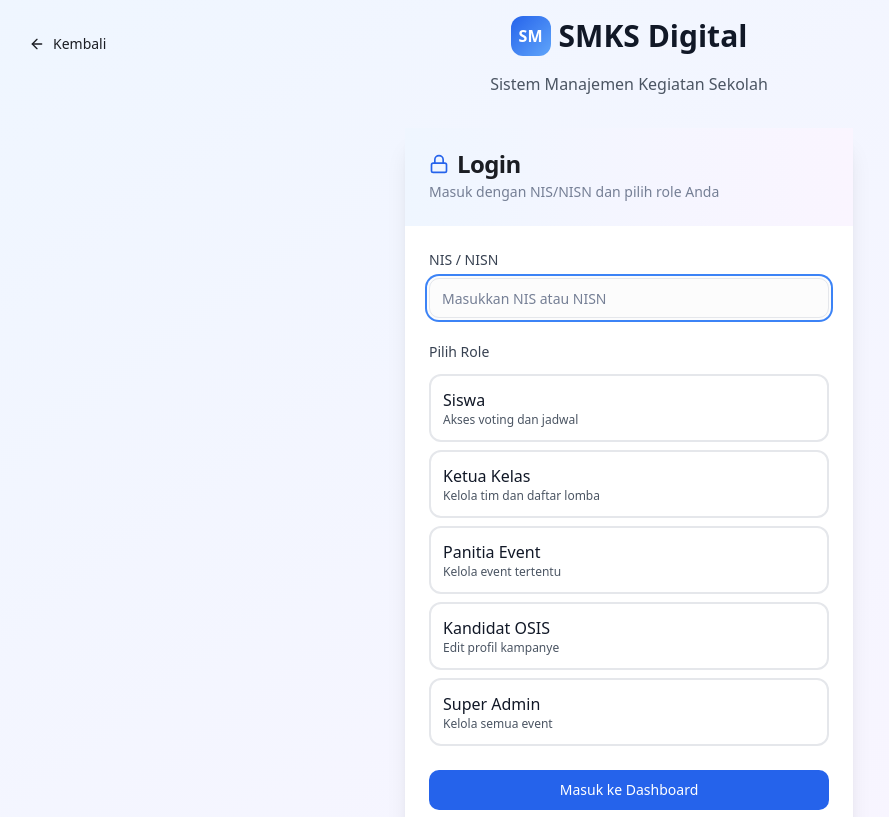
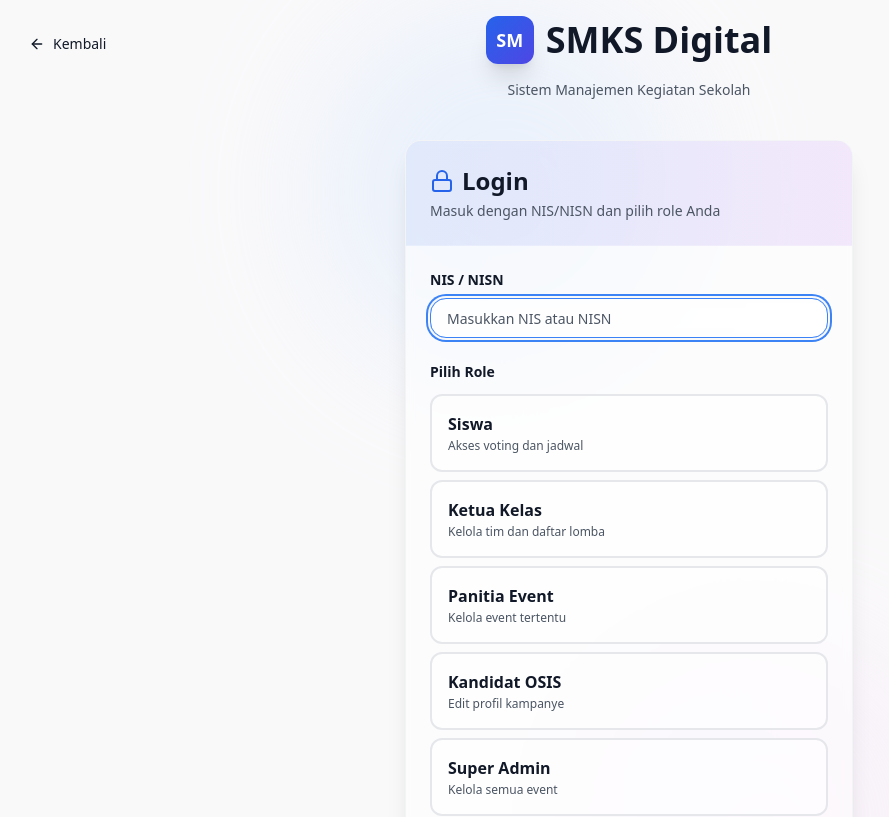
Before and after one commit to rayyanbabab/sistem-kegiatan-sekolah-app, a Next.js app: page /auth/login in a window 1280 px wide. Shown: the top 817 px of the page, without its empty margins (11-900 px from the left). Built offline with nearby package versions, Linux system fonts and the light colour scheme.

Commit message:
feat: revamp login page layout and add new visual elements
Co-authored-by: Rayyan Gantenk <159613901+rayyanbabab@users.noreply.github.com>

```diff
--- a/app/auth/login/page.tsx
+++ b/app/auth/login/page.tsx
@@ -43,44 +43,49 @@ export default function LoginPage() {
   }
 
   return (
-    <div className="min-h-screen bg-gradient-to-br from-blue-50 to-purple-50 flex flex-col items-center justify-center p-4">
+    <div className="min-h-screen relative overflow-hidden">
+      {/* Background gradients */}
+      <div className="absolute inset-0 -z-10">
+        <div className="absolute top-0 left-1/4 w-96 h-96 bg-gradient-to-br from-blue-200 to-blue-100 rounded-full opacity-30 blur-3xl"></div>
+        <div className="absolute bottom-0 right-1/4 w-96 h-96 bg-gradient-to-br from-purple-200 to-pink-100 rounded-full opacity-30 blur-3xl"></div>
+      </div>
+
       {/* Back button */}
-      <div className="absolute top-6 left-6">
+      <div className="absolute top-6 left-6 z-10">
         <Link href="/">
-          <Button variant="ghost" className="gap-2">
+          <Button variant="ghost" className="gap-2 hover:bg-white/20 smooth-transition">
             <ArrowLeft className="w-4 h-4" />
             Kembali
           </Button>
         </Link>
       </div>
 
+      <div className="min-h-screen flex flex-col items-center justify-center p-4">
         <div className="w-full max-w-md">
-        <div className="text-center mb-8">
-          <div className="flex items-center justify-center gap-2 mb-4">
-            <div className="w-10 h-10 rounded-lg bg-gradient-to-br from-blue-600 to-blue-400 flex items-center justify-center">
-              <span className="text-white font-bold">SM</span>
+          <div className="text-center mb-10">
+            <div className="flex items-center justify-center gap-3 mb-4">
+              <div className="w-12 h-12 rounded-xl gradient-primary flex items-center justify-center shadow-xl">
+                <span className="text-white font-black text-lg">SM</span>
               </div>
-            <h1 className="text-3xl font-bold text-gray-900">SMKS Digital</h1>
+              <h1 className="text-4xl font-black text-gray-900">SMKS Digital</h1>
             </div>
-          <p className="text-gray-600">Sistem Manajemen Kegiatan Sekolah</p>
+            <p className="text-gray-600 text-sm">Sistem Manajemen Kegiatan Sekolah</p>
           </div>
 
-        <Card className="shadow-xl border-0">
-          <CardHeader className="bg-gradient-to-r from-blue-50 to-purple-50">
-            <CardTitle className="flex items-center gap-2">
-              <Lock className="w-5 h-5 text-blue-600" />
+          <div className="rounded-2xl card-premium backdrop-blur-xl shadow-2xl overflow-hidden">
+            <div className="bg-gradient-to-r from-blue-600/10 to-purple-600/10 px-6 py-6 border-b border-white/20">
+              <h2 className="flex items-center gap-2 text-2xl font-bold text-gray-900">
+                <Lock className="w-6 h-6 text-blue-600" />
                 Login
-            </CardTitle>
-            <CardDescription>
-              Masuk dengan NIS/NISN dan pilih role Anda
-            </CardDescription>
-          </CardHeader>
+              </h2>
+              <p className="text-gray-600 text-sm mt-1">Masuk dengan NIS/NISN dan pilih role Anda</p>
+            </div>
 
-          <CardContent className="pt-6">
+            <div className="p-6">
               <form onSubmit={handleLogin} className="space-y-6">
                 {/* NIS Input */}
                 <div className="space-y-2">
-                <label htmlFor="nis" className="block text-sm font-medium text-gray-700">
+                  <label htmlFor="nis" className="block text-sm font-semibold text-gray-900">
                     NIS / NISN
                   </label>
                   <Input
@@ -89,14 +94,14 @@ export default function LoginPage() {
                     placeholder="Masukkan NIS atau NISN"
                     value={nis}
                     onChange={(e) => setNis(e.target.value)}
-                  className="w-full"
+                    className="w-full px-4 py-2.5 rounded-lg border border-gray-200 bg-white/50 backdrop-blur-sm focus:border-blue-500 focus:ring-2 focus:ring-blue-200 smooth-transition"
                     autoFocus
                   />
                 </div>
 
                 {/* Role Selection */}
                 <div className="space-y-3">
-                <label className="block text-sm font-medium text-gray-700">
+                  <label className="block text-sm font-semibold text-gray-900">
                     Pilih Role
                   </label>
                   <div className="grid grid-cols-1 gap-2">
@@ -105,40 +110,41 @@ export default function LoginPage() {
                         key={role.id}
                         type="button"
                         onClick={() => setSelectedRole(role.id)}
-                      className={`p-3 rounded-lg border-2 transition text-left ${
+                        className={`p-4 rounded-xl border-2 smooth-transition text-left ${
                           selectedRole === role.id
-                          ? 'border-blue-600 bg-blue-50'
-                          : 'border-gray-200 hover:border-gray-300'
+                            ? 'border-blue-600 bg-gradient-to-r from-blue-50 to-purple-50 shadow-md'
+                            : 'border-gray-200 bg-white/50 hover:border-blue-300 hover:bg-blue-50/30'
                         }`}
                       >
-                      <p className="font-medium text-gray-900">{role.label}</p>
-                      <p className="text-xs text-gray-600">{role.description}</p>
+                        <p className="font-semibold text-gray-900">{role.label}</p>
+                        <p className="text-xs text-gray-600 mt-0.5">{role.description}</p>
                       </button>
                     ))}
                   </div>
                 </div>
 
                 {error && (
-                <div className="p-3 bg-red-50 border border-red-200 rounded-lg">
-                  <p className="text-sm text-red-700">{error}</p>
+                  <div className="p-4 bg-red-50/80 backdrop-blur-sm border border-red-200 rounded-xl">
+                    <p className="text-sm font-medium text-red-700">{error}</p>
                   </div>
                 )}
 
                 <Button
                   type="submit"
-                className="w-full bg-blue-600 hover:bg-blue-700 text-white font-medium py-2"
+                  className="w-full gradient-primary text-white font-semibold py-2.5 rounded-lg shadow-lg hover:shadow-xl smooth-transition"
                 >
                   Masuk ke Dashboard
                 </Button>
               </form>
 
-            <div className="mt-6 p-4 bg-blue-50 rounded-lg border border-blue-200">
-              <p className="text-xs text-gray-700">
+              <div className="mt-6 p-4 bg-blue-50/60 backdrop-blur-sm rounded-lg border border-blue-200/50">
+                <p className="text-xs text-gray-700 leading-relaxed">
                   <strong>Demo Mode:</strong> Gunakan NIS apapun untuk login. Sistem ini menggunakan mock data untuk demonstrasi.
                 </p>
               </div>
-          </CardContent>
-        </Card>
+            </div>
+          </div>
+        </div>
       </div>
     </div>
   )
--- a/app/globals.css
+++ b/app/globals.css
@@ -6,45 +6,69 @@
   .text-balance {
     text-wrap: balance;
   }
+
+  .gradient-primary {
+    @apply bg-gradient-to-br from-blue-600 to-indigo-600;
+  }
+
+  .gradient-accent {
+    @apply bg-gradient-to-br from-purple-500 to-pink-500;
+  }
+
+  .glass {
+    @apply backdrop-blur-md bg-white/10 border border-white/20;
+  }
+
+  .glass-dark {
+    @apply backdrop-blur-md bg-black/20 border border-white/10;
+  }
+
+  .card-premium {
+    @apply rounded-2xl bg-white/50 backdrop-blur-sm border border-gray-100 shadow-xl hover:shadow-2xl transition-all duration-300;
+  }
+
+  .smooth-transition {
+    @apply transition-all duration-300 ease-out;
+  }
 }
 
 @layer base {
   :root {
     --font-sans: var(--font-geist-sans);
     --font-mono: var(--font-geist-mono);
-    --background: 0 0% 99%;
-    --foreground: 220 13% 12%;
+    --background: 248 9% 98%;
+    --foreground: 217 39% 11%;
     --card: 0 0% 100%;
-    --card-foreground: 220 13% 12%;
+    --card-foreground: 217 39% 11%;
     --popover: 0 0% 100%;
-    --popover-foreground: 220 13% 12%;
+    --popover-foreground: 217 39% 11%;
     --primary: 217 91% 60%;
     --primary-foreground: 0 0% 100%;
-    --secondary: 220 13% 91%;
-    --secondary-foreground: 220 13% 12%;
-    --muted: 220 13% 91%;
-    --muted-foreground: 220 13% 52%;
-    --accent: 280 85% 65%;
+    --secondary: 249 35% 88%;
+    --secondary-foreground: 217 39% 11%;
+    --muted: 215 16% 56%;
+    --muted-foreground: 215 14% 34%;
+    --accent: 270 95% 64%;
     --accent-foreground: 0 0% 100%;
     --destructive: 0 84.2% 60.2%;
     --destructive-foreground: 0 0% 98%;
-    --border: 220 13% 91%;
-    --input: 220 13% 91%;
+    --border: 220 13% 90%;
+    --input: 220 13% 92%;
     --ring: 217 91% 60%;
     --chart-1: 217 91% 60%;
-    --chart-2: 280 85% 65%;
+    --chart-2: 270 95% 64%;
     --chart-3: 190 95% 45%;
     --chart-4: 160 84% 54%;
     --chart-5: 30 84% 61%;
-    --radius: 0.75rem;
-    --sidebar-background: 217 91% 60%;
+    --radius: 1rem;
+    --sidebar-background: 249 35% 11%;
     --sidebar-foreground: 0 0% 100%;
-    --sidebar-primary: 280 85% 65%;
+    --sidebar-primary: 217 91% 60%;
     --sidebar-primary-foreground: 0 0% 100%;
-    --sidebar-accent: 217 91% 45%;
+    --sidebar-accent: 270 95% 64%;
     --sidebar-accent-foreground: 0 0% 100%;
-    --sidebar-border: 217 91% 50%;
-    --sidebar-ring: 280 85% 65%;
+    --sidebar-border: 249 35% 20%;
+    --sidebar-ring: 217 91% 60%;
   }
   .dark {
     --background: 0 0% 3.9%;
```
Also changed, not shown: app/landing/page.tsx (+83 -115 lines), components/dashboard/DashboardSidebar.tsx (+28 -24 lines). Lines whose indentation alone changed are shown as unchanged.
